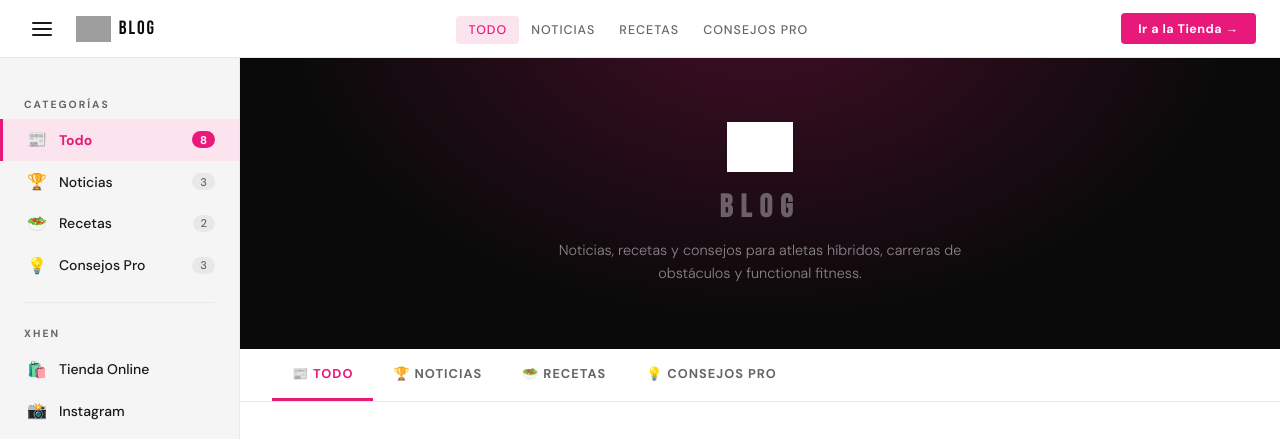
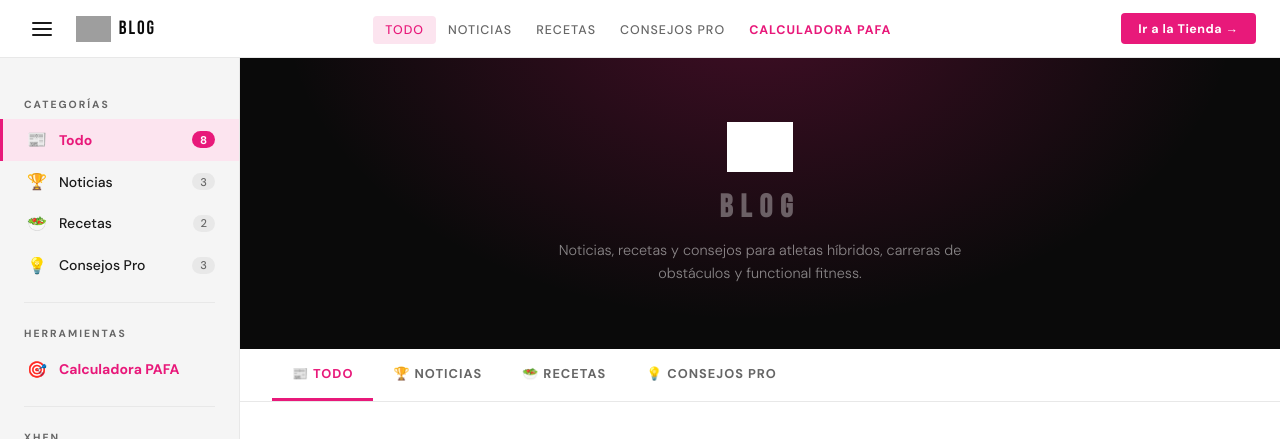
Before and after one commit to XHENPau/xhen-blog, a plain HTML site: page index.html in a window 1280 px wide. Shown: the top 439 px of the page. Drawn offline with Linux system fonts and the light colour scheme; grey boxes are pictures that could not be loaded.

Commit message:
Añadir enlace Calculadora PAFA en nav y sidebar

```diff
--- a/index.html
+++ b/index.html
@@ -214,6 +214,7 @@
     <li><a href="#" onclick="filterCat(event,'noticias')" data-cat="noticias">Noticias</a></li>
     <li><a href="#" onclick="filterCat(event,'recetas')" data-cat="recetas">Recetas</a></li>
     <li><a href="#" onclick="filterCat(event,'consejos')" data-cat="consejos">Consejos Pro</a></li>
+    <li><a href="/pafa" style="color:var(--rosa);font-weight:700;">Calculadora PAFA</a></li>
   </ul>
   <div class="nav-right">
     <a href="https://xhen.es" target="_blank" class="btn-tienda">Ir a la Tienda →</a>
@@ -243,6 +244,13 @@
       <a href="#" class="sidebar-link" onclick="filterCat(event,'consejos')" data-cat="consejos">
         <span class="sidebar-icon">💡</span> Consejos Pro
         <span class="sidebar-count" id="cnt-consejos">0</span>
+      </a>
+    </div>
+    <div class="sidebar-divider"></div>
+    <div class="sidebar-section">
+      <span class="sidebar-label">Herramientas</span>
+      <a href="/pafa" class="sidebar-link" style="color:var(--rosa);font-weight:700;">
+        <span class="sidebar-icon">🎯</span> Calculadora PAFA
       </a>
     </div>
     <div class="sidebar-divider"></div>
```
